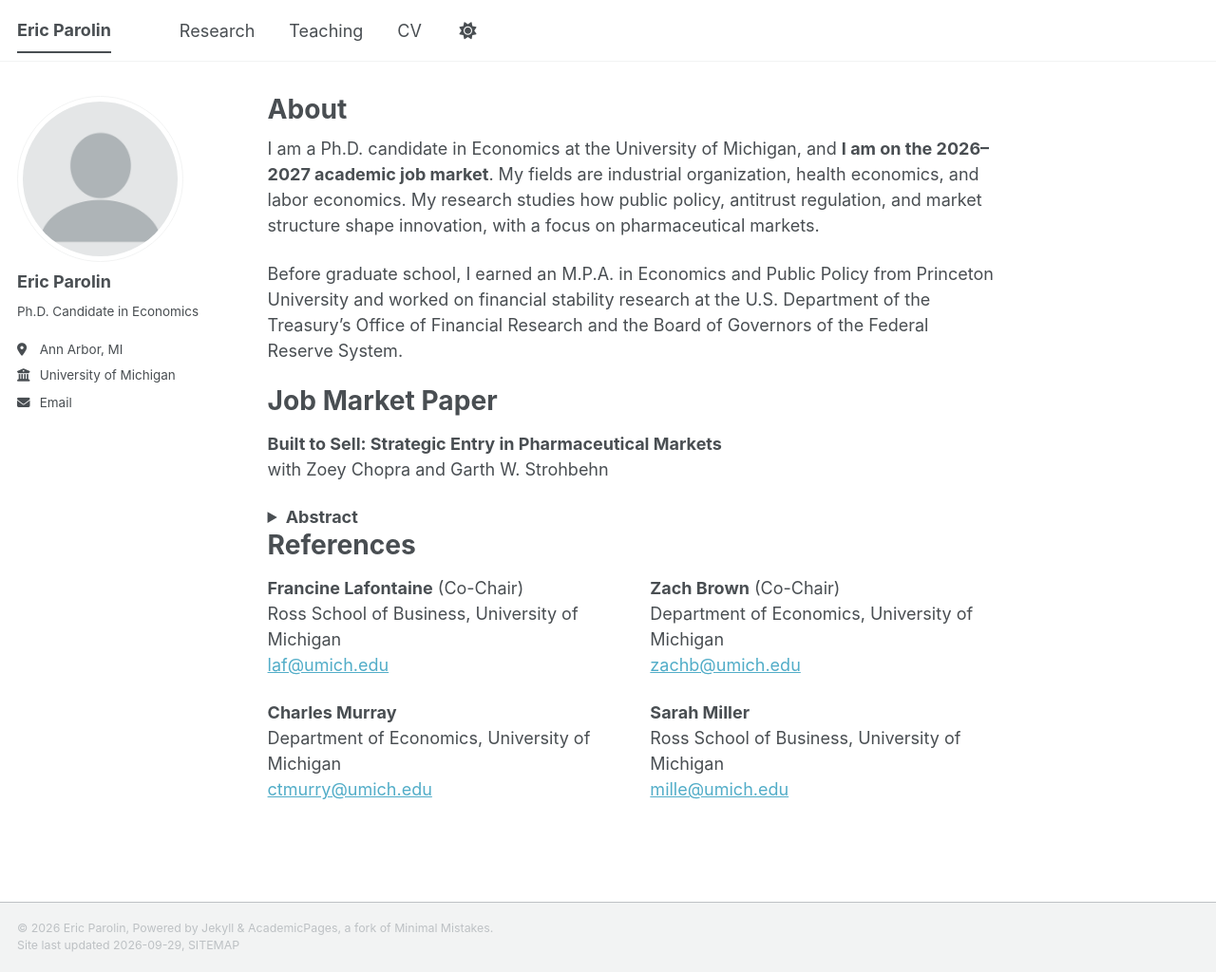
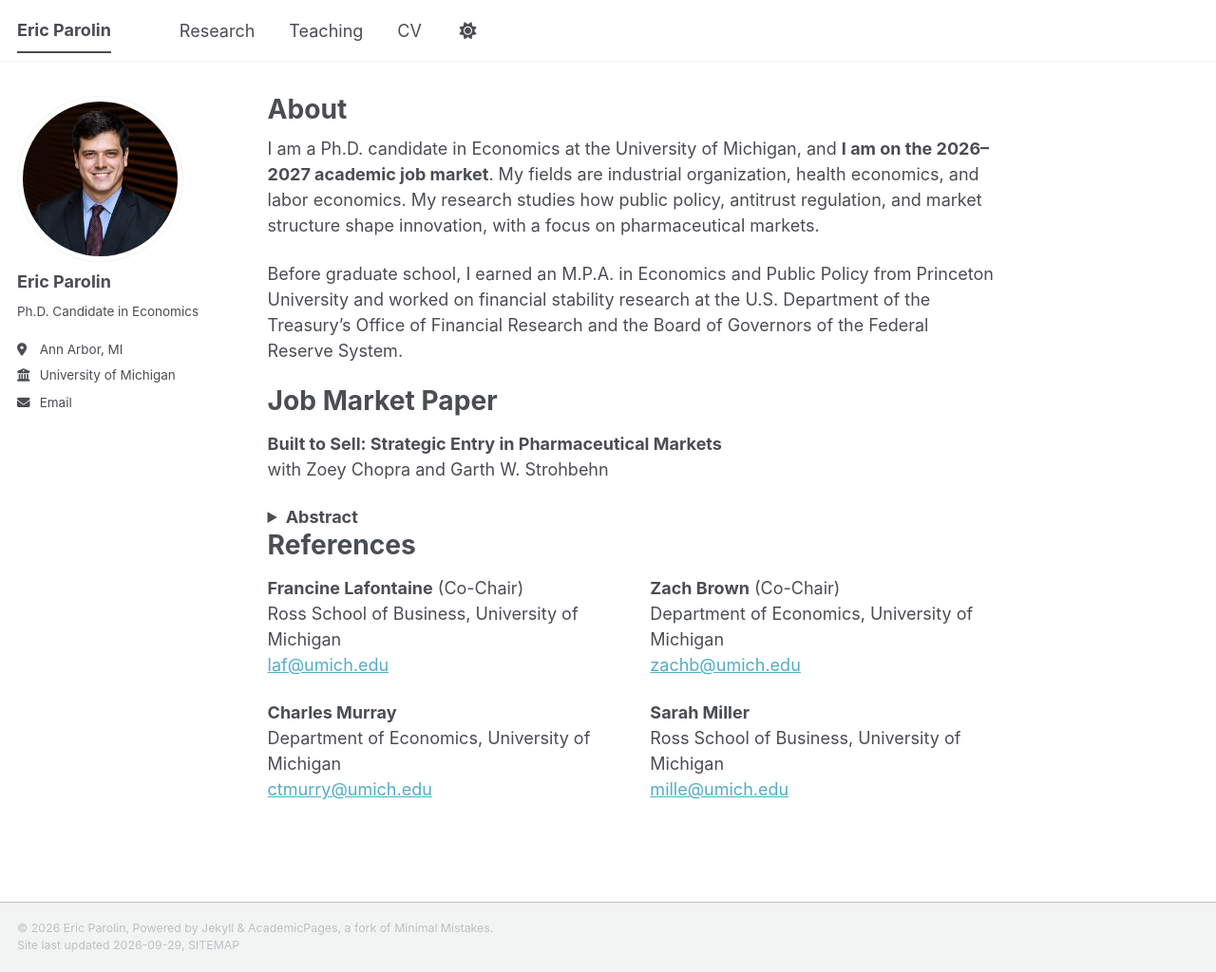
Before and after one commit to ericparolin/ericparolin.github.io, a Jekyll site: the page built from _pages/about.md, in a window 1280 px wide and 1024 px high. Shown: the whole window at 95% size. Built offline with Jekyll 4.4.1, drawn with Linux system fonts in a browser that asks for light colours; a style sheet for code colours, icons or effects is not loaded.

Commit message:
Add headshot as sidebar profile photo
Co-Authored-By: Claude Fable 5.1 <noreply@anthropic.com>

```diff
--- a/_config.yml
+++ b/_config.yml
@@ -23,7 +23,7 @@ repository               : "ericparolin/ericparolin.github.io"
 #               Additional customization can be done by editing /_includes/author-profile.html
 author:
   # Biographic information
-  avatar           : "profile.png"
+  avatar           : "profile.jpg"
   name             : "Eric Parolin"
   pronouns         : # example: "she/her"
   bio              : "Ph.D. Candidate in Economics"
```
Also changed, not shown: README.md (+1 -1 lines), images/profile.jpg (added), images/profile.png (deleted).
